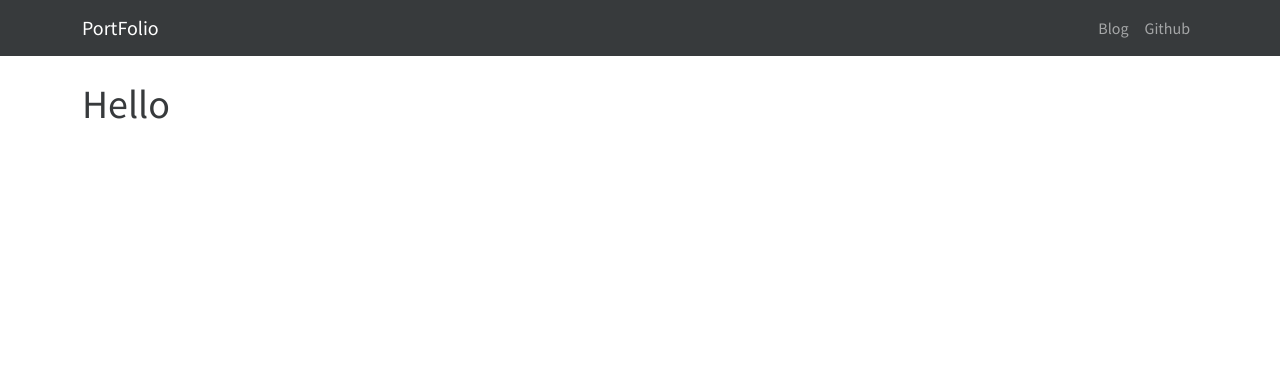
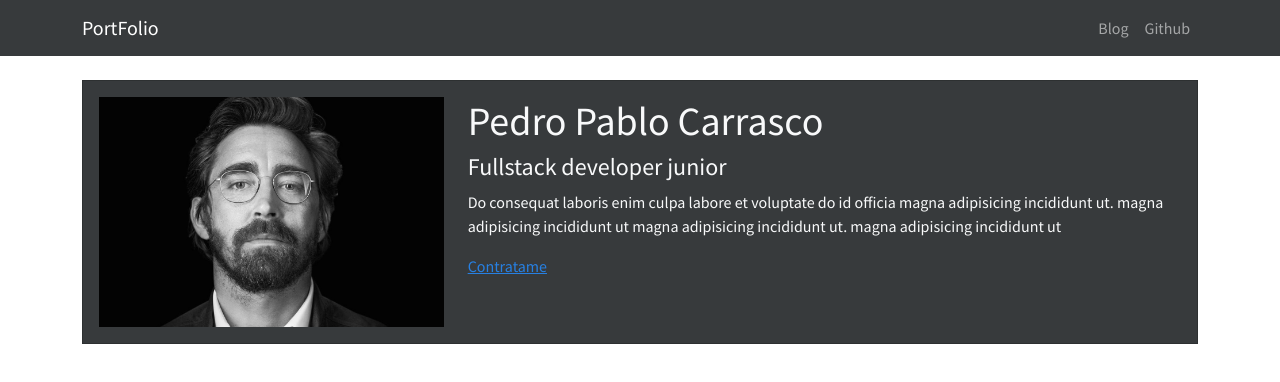
Before and after one commit to PedroPabloCarrasco/Portafolio-NextJs, a Next.js app: page / in a window 1280 px wide. Shown: the top 382 px of the page. Built offline with nearby package versions, Linux system fonts and the light colour scheme.

Commit message:
Se agrega descripción y head

```diff
--- a/components/Layout.js
+++ b/components/Layout.js
@@ -1,7 +1,13 @@
 import Navbar from "./Navbar";
+import Head from "next/head";
 
 const Layout = ({ children }) => (
     <>
+
+    <Head>
+        <title>Mi PortFolio</title>
+    </Head>
+
         <Navbar />
         <main className="container py-4">
         {children}
--- a/package.json
+++ b/package.json
@@ -17,6 +17,8 @@
   "devDependencies": {
     "@eslint/eslintrc": "^3",
     "@tailwindcss/postcss": "^4",
+    "@types/node": "22.15.14",
+    "@types/react": "19.1.3",
     "eslint": "^9",
     "eslint-config-next": "15.3.1",
     "tailwindcss": "^4"
--- a/src/pages/index.js
+++ b/src/pages/index.js
@@ -3,7 +3,37 @@ import Layout from "../../components/Layout";
 const Index = () =>
 (
 <Layout>
-<h1>Hello</h1>
+
+{ /**Header Card */}
+<header className="row">
+    <div className="col-md-12">
+        <div className="card card-body bg-secondary text-light">
+            <div className="row">
+                <div className="col-md-4">
+                    <img src="ryan-ray-profile2.jpeg" alt="" className="img-fluid"/>
+                </div>
+                <div className="col-md-8">
+                    <h1>Pedro Pablo Carrasco</h1>
+                    <h4>Fullstack developer junior</h4>
+                    <p>
+                    Do consequat laboris enim culpa labore et voluptate do id officia
+                    magna adipisicing incididunt ut.
+                    magna adipisicing incididunt ut
+                    magna adipisicing incididunt ut.
+                    magna adipisicing incididunt ut
+                    </p>
+                    <a href="/contrato">Contratame</a>
+
+                </div>
+
+            </div>
+        </div>
+
+    </div>
+</header>
+
+
+
 </Layout>
 
 
```
Also changed, not shown: public/ryan-ray-profile2.jpeg (added), 1 other file (tests, documents, lock files or other folders).
